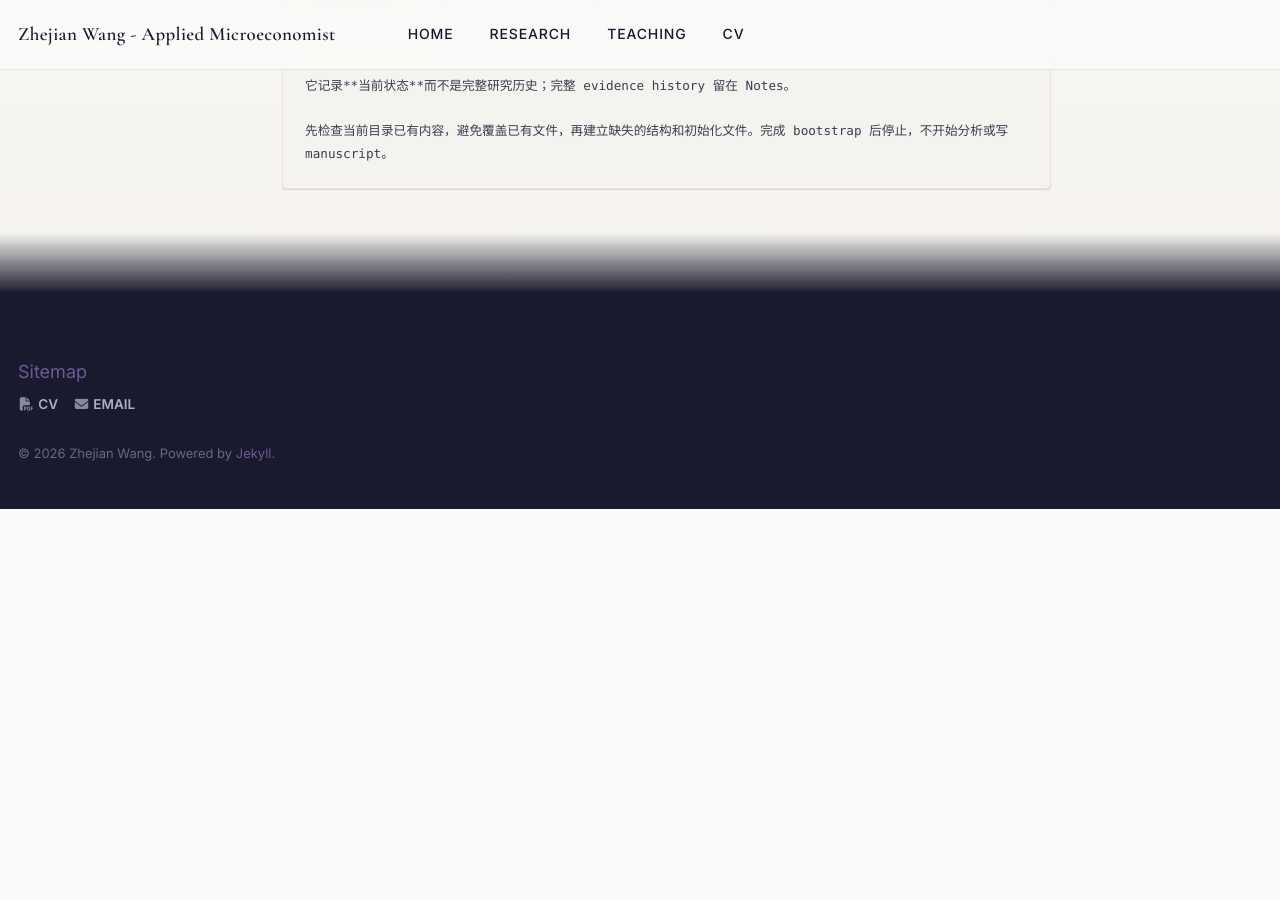
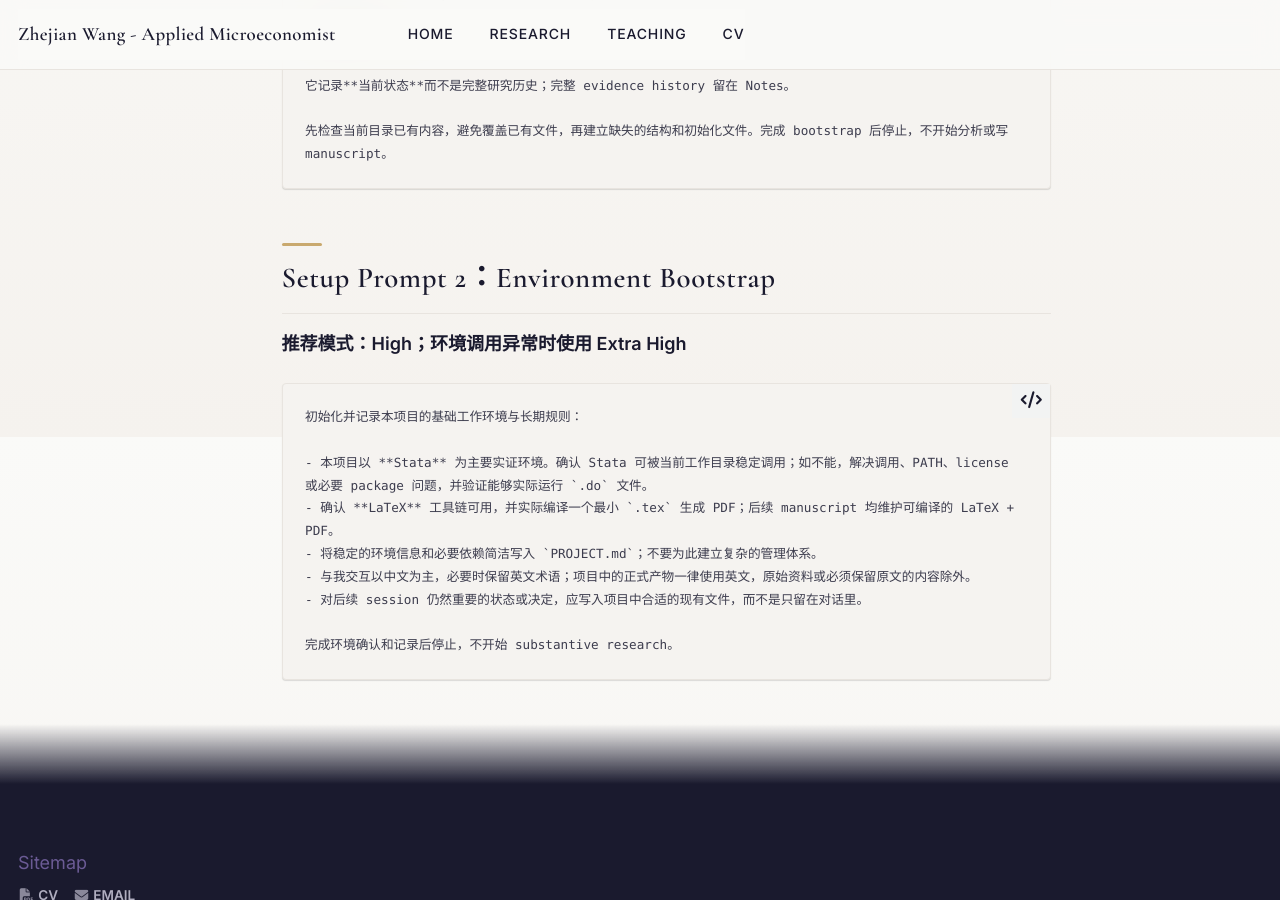
Before and after one commit to zhejianw/zhejianw.github.io, a Jekyll site: the page built from ai/prompts/setup/index.md, in a window 1280 px wide and 900 px high, scrolled down 3163 px. Built offline with Jekyll 4.4.1, drawn with Linux system fonts in a browser that asks for light colours; a script that is not in the unit is left out; before the commit the page ends 3834 px from its top, so only the background shows below that.

Commit message:
Add environment bootstrap setup prompt

```diff
--- a/ai/prompts/setup/index.md
+++ b/ai/prompts/setup/index.md
@@ -156,3 +156,19 @@ last_updated: 2026-08-27
 
 先检查当前目录已有内容，避免覆盖已有文件，再建立缺失的结构和初始化文件。完成 bootstrap 后停止，不开始分析或写 manuscript。
 ~~~
+
+## Setup Prompt 2：Environment Bootstrap
+
+**推荐模式：High；环境调用异常时使用 Extra High**
+
+~~~text
+初始化并记录本项目的基础工作环境与长期规则：
+
+- 本项目以 **Stata** 为主要实证环境。确认 Stata 可被当前工作目录稳定调用；如不能，解决调用、PATH、license 或必要 package 问题，并验证能够实际运行 `.do` 文件。
+- 确认 **LaTeX** 工具链可用，并实际编译一个最小 `.tex` 生成 PDF；后续 manuscript 均维护可编译的 LaTeX + PDF。
+- 将稳定的环境信息和必要依赖简洁写入 `PROJECT.md`；不要为此建立复杂的管理体系。
+- 与我交互以中文为主，必要时保留英文术语；项目中的正式产物一律使用英文，原始资料或必须保留原文的内容除外。
+- 对后续 session 仍然重要的状态或决定，应写入项目中合适的现有文件，而不是只留在对话里。
+
+完成环境确认和记录后停止，不开始 substantive research。
+~~~
```
